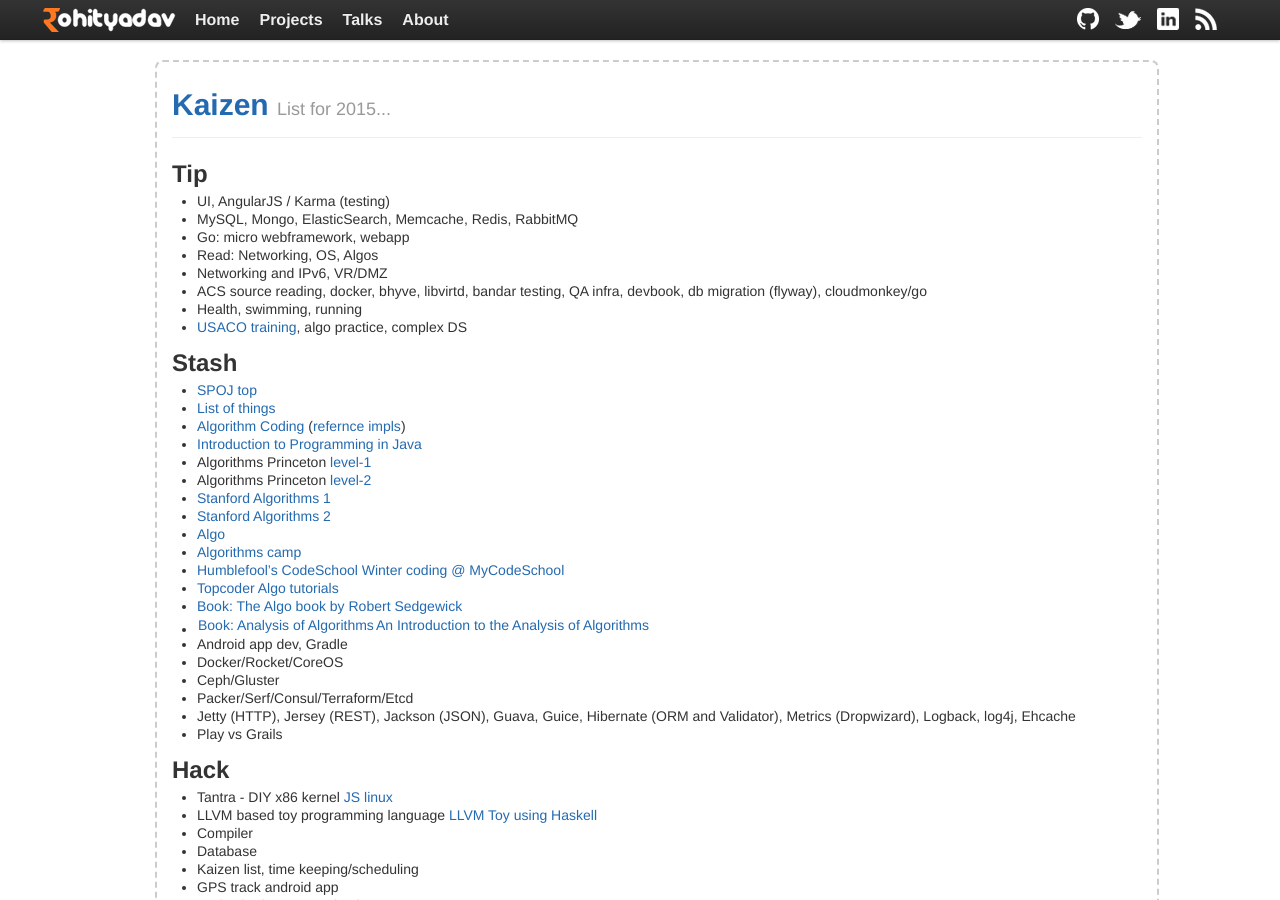
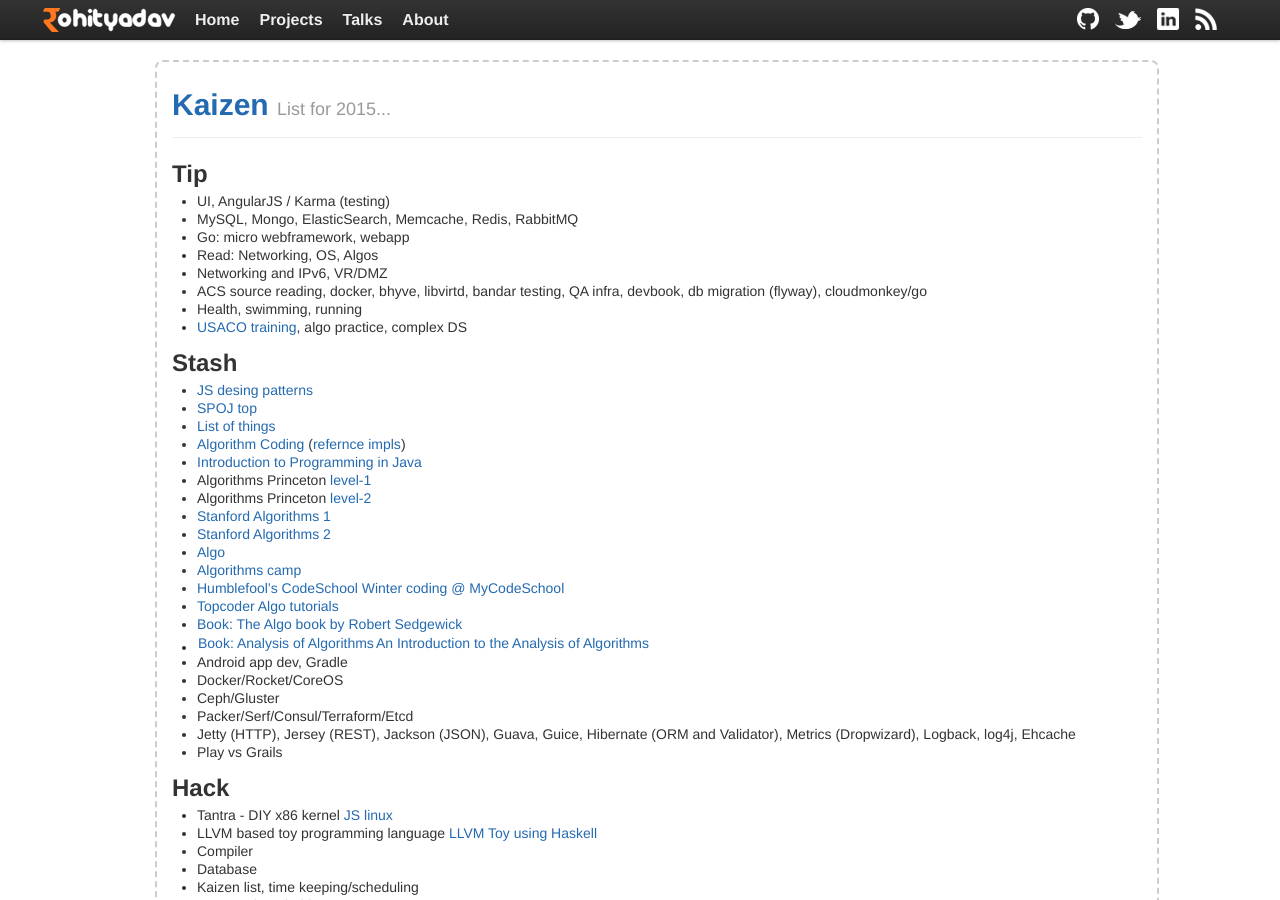
Before and after one commit to rohityadavcloud/rohityadavcloud.github.io, a Jekyll site: the page built from kaizen/index.markdown, in a window 1280 px wide and 900 px high. Built offline with Jekyll 4.4.1, drawn with Linux system fonts in a browser that asks for light colours.

Commit message:
ku
Signed-off-by: Rohit Yadav <rohit@scaleninja.com>

```diff
--- a/kaizen/index.markdown
+++ b/kaizen/index.markdown
@@ -17,6 +17,7 @@
 
 ## Stash
 
+- [JS desing patterns](http://addyosmani.com/resources/essentialjsdesignpatterns/book/#mediatorpatternjavascript)
 - [SPOJ top](http://www.spoj.com/problems/classical/sort=-6)
 - [List of things](http://discuss.codechef.com/questions/48877/data-structures-and-algorithms)
 - [Algorithm Coding](./algorithms.html) ([refernce impls](https://github.com/kennyledet/Algorithm-Implementations))
```
